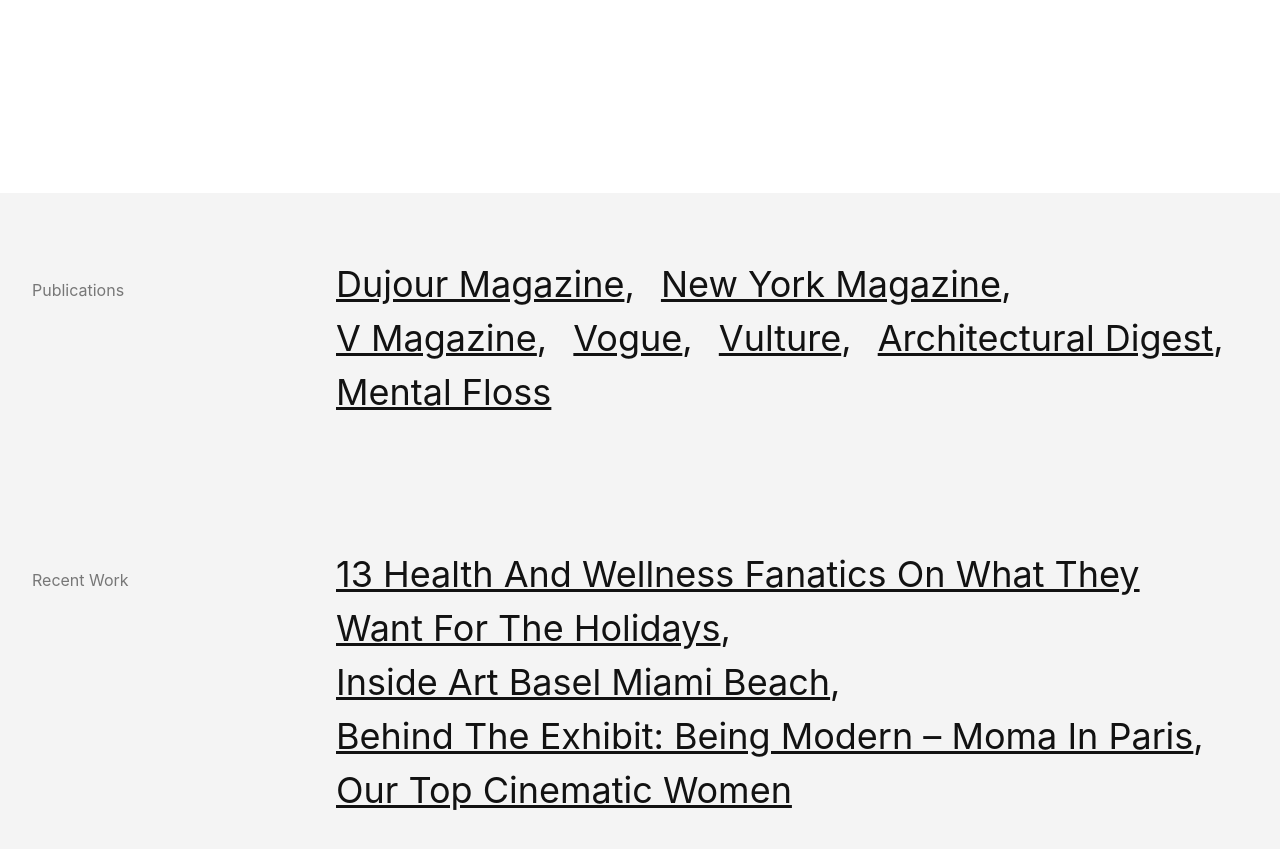
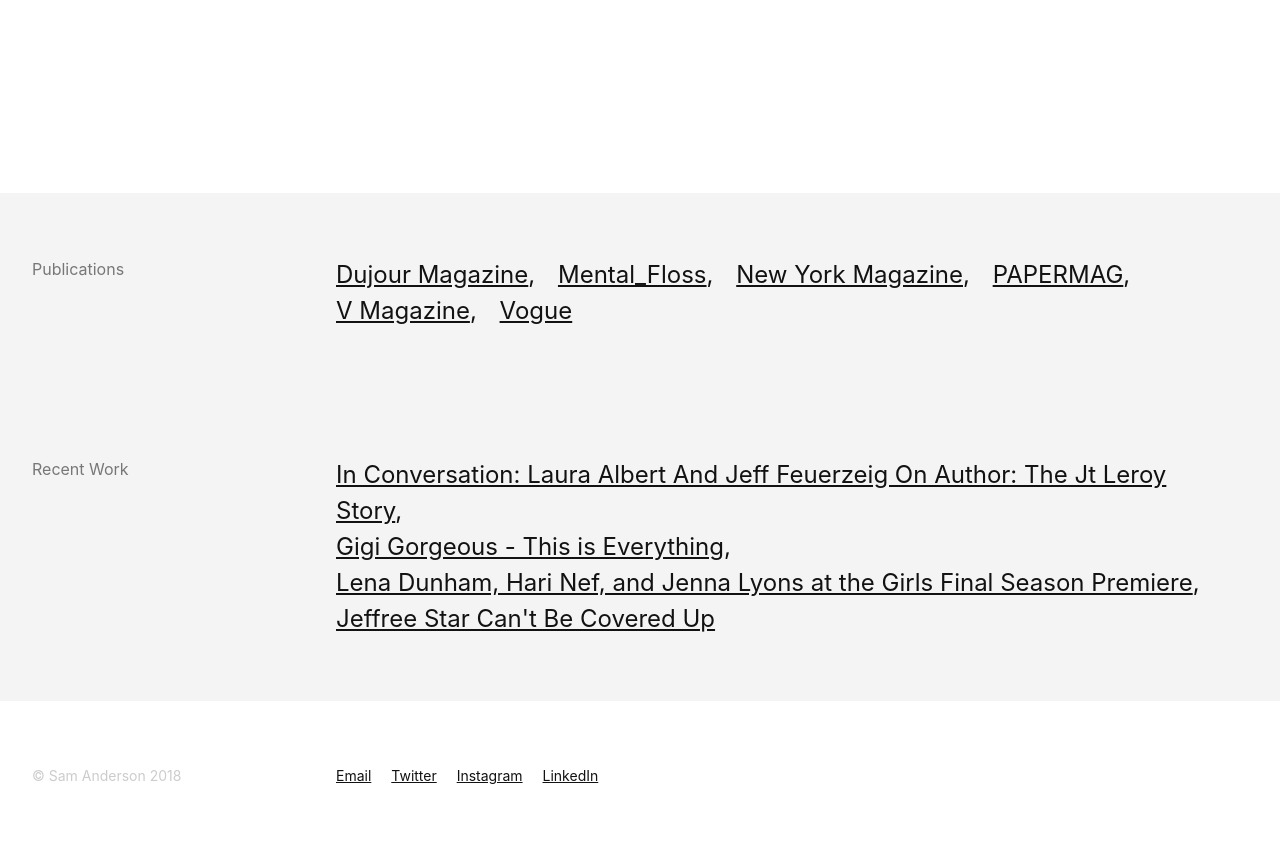
Before and after one commit to willanderson/sja-portfolio, a Jekyll site: the page built from index.md, in a window 1280 px wide and 900 px high, scrolled down 483 px. Shown: the top 849 px of the window. Built offline with Jekyll 4.4.1, drawn with Linux system fonts in a browser that asks for light colours; nearby versions of some CDN libraries.

Commit message:
Added real links to homepage

```diff
--- a/_includes/footer.html
+++ b/_includes/footer.html
@@ -5,10 +5,10 @@
       </div>
       <div class="w-75-l w-100 p0">
       <ul class="list pl0 sans-serif dib f6 lh-copy mv0 off-black">
-        <li class="dib mr3 lh-copy"><a class="dim off-black" href="#">Email</a></li>
-        <li class="dib mr3 lh-copy"><a class="dim off-black" href="#">Twitter</a></li>
-        <li class="dib mr3 lh-copy"><a class="dim off-black" href="#">Instagram</a></li>
-        <li class="dib mr3 lh-copy"><a class="dim off-black" href="#">LinkedIn</a></li>
+        <li class="dib mr3 lh-copy"><a class="dim off-black" href="mailto:sam.jms.anderson@gmail.com">Email</a></li>
+        <li class="dib mr3 lh-copy"><a class="dim off-black" href="https://twitter.com/smndrsn">Twitter</a></li>
+        <li class="dib mr3 lh-copy"><a class="dim off-black" href="https://www.instagram.com/s_m_nderson/">Instagram</a></li>
+        <li class="dib mr3 lh-copy"><a class="dim off-black" href="http://linkedin.com/in/samuel-anderson-5890036b">LinkedIn</a></li>
       </ul>
     </div>
   </div>
--- a/_layouts/archive.html
+++ b/_layouts/archive.html
@@ -7,8 +7,8 @@
 <div class="bg-near-white">
    {% for name in publication_names %}
   <div class="w-100 h-auto ph3 ph4-l pv2 pv4-l flex-l">
-    <div class="w-25-l w-100">
-        <h4 class="sans-serif normal off-black f4 lh-copy underline mv2 mb4">{{ name }}</h3>
+    <div class="w-20-l w-100">
+        <h4 id="{{name | remove: " " | downcase }}" class="sans-serif normal off-black f4 lh-copy underline mv2 mb4">{{ name }}</h3>
     </div>
     <div class="w-75-l w-100 flex-column">
     {% for article in site.posts %}
--- a/_layouts/default.html
+++ b/_layouts/default.html
@@ -5,6 +5,7 @@
     <meta charset="utf-8">
     <meta name="viewport" content="width=device-width" />
     <title>Sam Anderson</title>
+    <link rel="icon" type="image/png" href="/uploads/fav.png">
     <link rel="stylesheet" href="https://unpkg.com/tachyons@4.9.0/css/tachyons.min.css" />
     <link rel="stylesheet" type="text/css" href="/css/style.css" />
 </head>
--- a/_layouts/home.html
+++ b/_layouts/home.html
@@ -6,30 +6,27 @@
 <div class="bg-near-white">
   <div class="w-100 h-auto ph3 ph4-l pv5 flex-l flex-column-s">
       <div class="w-25-l w0">
-          <h4 class="sans-serif normal gray f5 lh-copy v-base">Publications</h3>
+          <h4 class="sans-serif normal gray f5 lh-copy v-base mv0">Publications</h3>
       </div>
       <div class="w-75-l w-100">
-      <ul class="list pl0 sans-serif dib f2 mv0 off-black">
-        <li class="dib mr3 lh-copy add-comma"><a class="dim off-black" href="#">Dujour Magazine</a></li>
-        <li class="dib mr3 lh-copy add-comma"><a class="dim off-black" href="#">New York Magazine</a></li>
-        <li class="dib mr3 lh-copy add-comma"><a class="dim off-black" href="#">V Magazine</a></li>
-        <li class="dib mr3 lh-copy add-comma"><a class="dim off-black" href="#">Vogue</a></li>
-        <li class="dib mr3 lh-copy add-comma"><a class="dim off-black" href="#">Vulture</a></li>
-        <li class="dib mr3 lh-copy add-comma"><a class="dim off-black" href="#">Architectural Digest</a></li>
-        <li class="dib mr3 lh-copy add-comma"><a class="dim off-black" href="#">Mental Floss</a></li>
+      {% assign publications = site.posts | map: 'categories' | uniq | sort %}
+      <ul class="list pl0 sans-serif dib f3 mv0 off-black">
+        {% for name in publications limit:10 %}
+        <li class="dib mr3 lh-copy add-comma"><a class="dim off-black" href="/archive#{{name | remove: " " | downcase }}">{{name}}</a></li>
+        {% endfor %}
       </ul>
     </div>
   </div>
   <div class="w-100 h-auto ph4 pv5 flex-l flex-column-s">
       <div class="w-25-l w0">
-          <h4 class="sans-serif normal gray f5 lh-copy v-base">Recent Work</h3>
+          <h4 class="sans-serif normal gray f5 lh-copy mv0">Recent Work</h3>
       </div>
       <div class="w-75-l w100">
-      <ul class="list pl0 sans-serif dib f2 mv0 off-black">
-        <li class="dib mr3 lh-copy add-comma"><a class="dim off-black" href="#">13 Health And Wellness Fanatics On What They Want For The Holidays</a></li>
-        <li class="dib mr3 lh-copy add-comma"><a class="dim off-black" href="#">Inside Art Basel Miami Beach</a></li>
-        <li class="dib mr3 lh-copy add-comma"><a class="dim off-black" href="#">Behind The Exhibit: Being Modern – Moma In Paris</a></li>
-        <li class="dib mr3 lh-copy add-comma"><a class="dim off-black" href="#">Our Top Cinematic Women</a></li>
+      {% assign latest = site.posts | sort:"date" %}
+      <ul class="list pl0 sans-serif dib f3 mv0 off-black">
+        {% for article in latest limit:4 %}
+        <li class="dib mr3 lh-copy add-comma"><a class="dim off-black" href="{{article.source}}">{{article.title}}</a></li>
+        {% endfor %}
       </ul>
     </div>
   </div>
```
Also changed, not shown: _uploads/fav.png (added), 12 other files.
